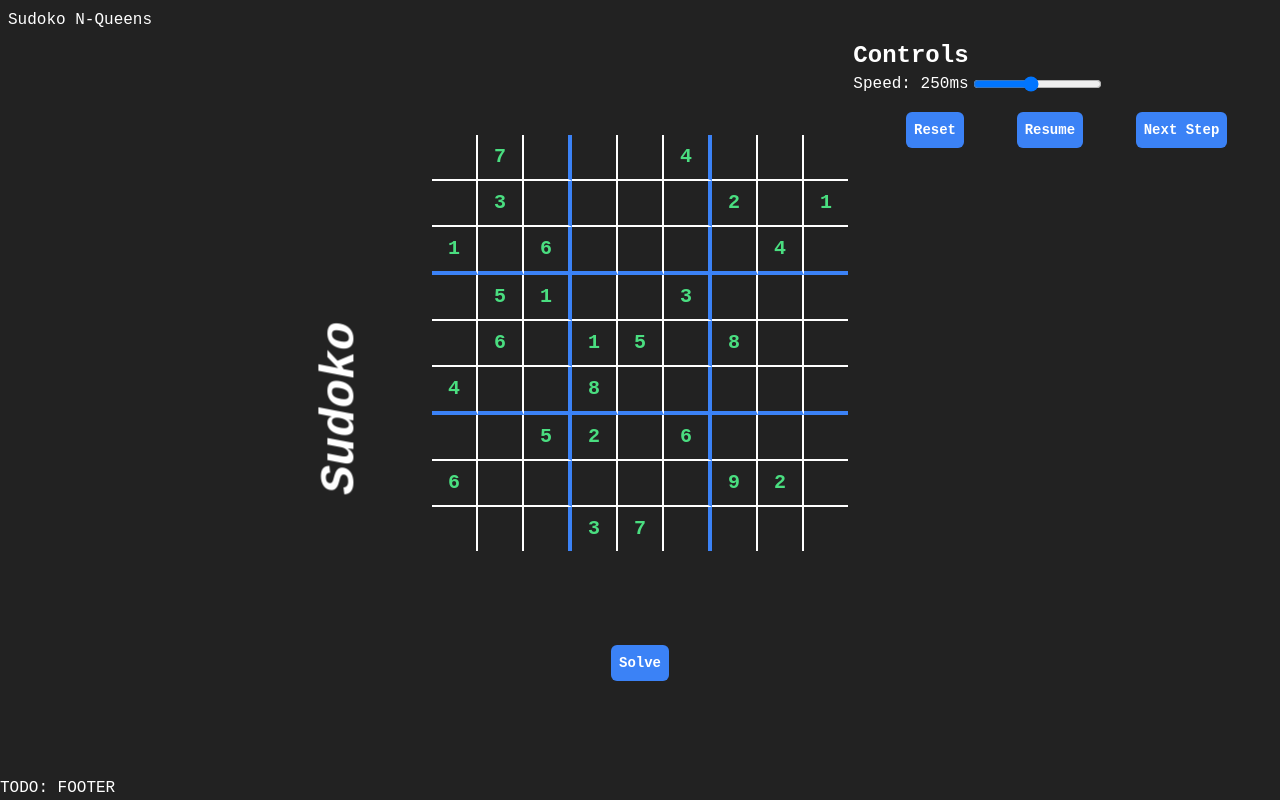
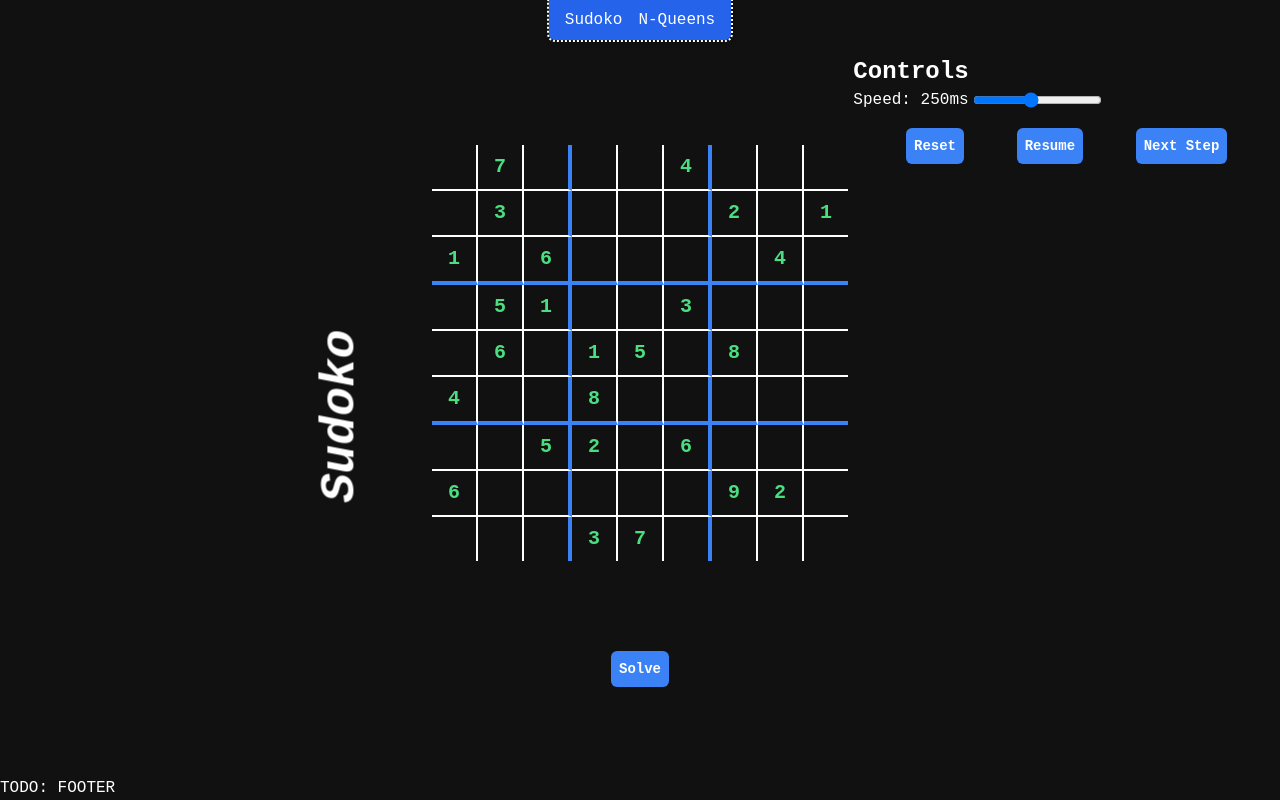
Before and after one commit to Mo2men-dev/backtracking_visualization, a React (Vite) app: page / in a window 1280 px wide. Built offline with nearby package versions, Linux system fonts and the light colour scheme.

Commit message:
feat: enhance Navbar styling and update background color in CSS

```diff
--- a/src/components/Navbar.tsx
+++ b/src/components/Navbar.tsx
@@ -1,9 +1,10 @@
 function Navbar() {
   return (
-    <nav className='w-full p-2'>
-        <a href="#sudoko">Sudoko</a>
-        <span>&nbsp;</span>
-        <a href="#queens">N-Queens</a>
+    <nav className='flex pb-4 justify-center w-full'>
+        <div className="bg-blue-600 px-2 py-2 outline-dotted outline-2 rounded-b-md transition-all shadow-md [&>*]:mx-2">
+            <a className="hover:underline" href="#sudoko">Sudoko</a>
+            <a className="hover:underline" href="#queens">N-Queens</a>
+        </div>
     </nav>
   )
 }
--- a/src/index.css
+++ b/src/index.css
@@ -15,6 +15,6 @@ html, body, #root {
 
 body {
     font-family: 'Castoro', monospace;
-    background-color: #222;
+    background-color: #111;
     color: #fff;
 }
```
